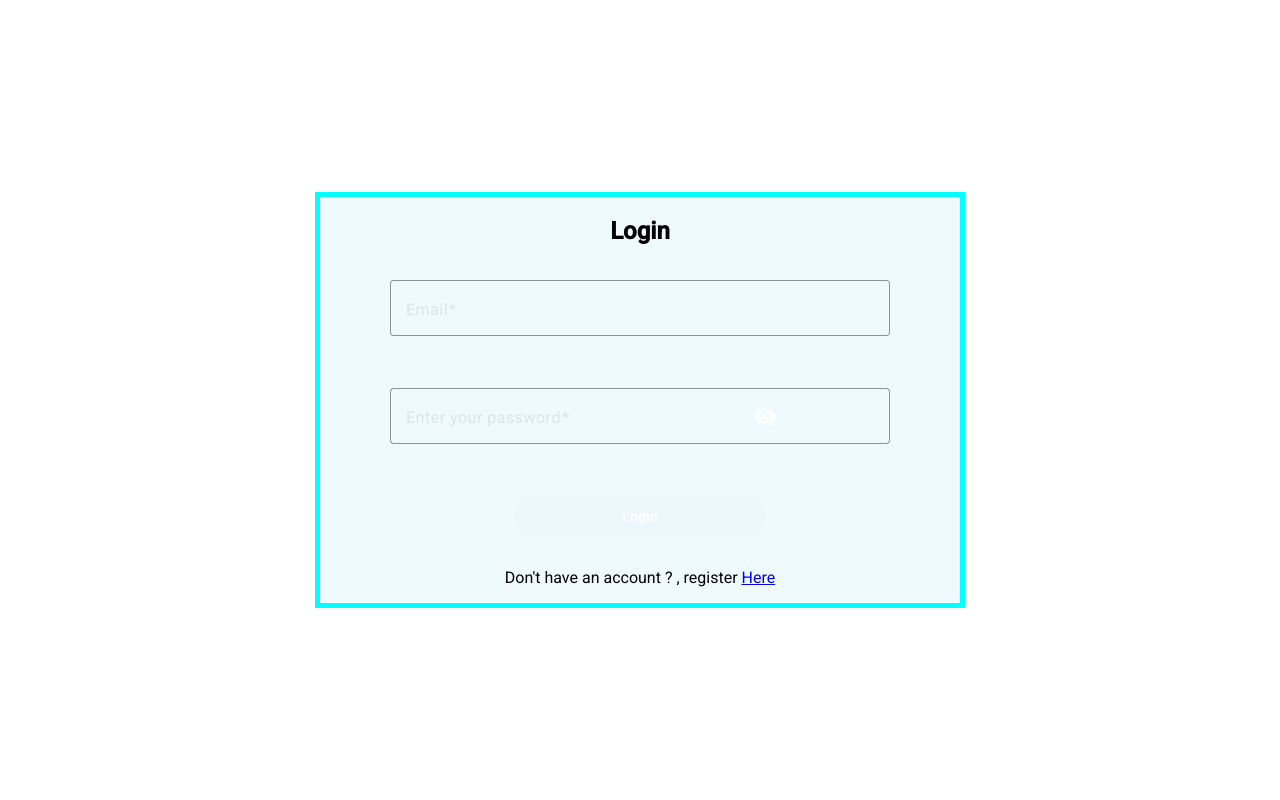
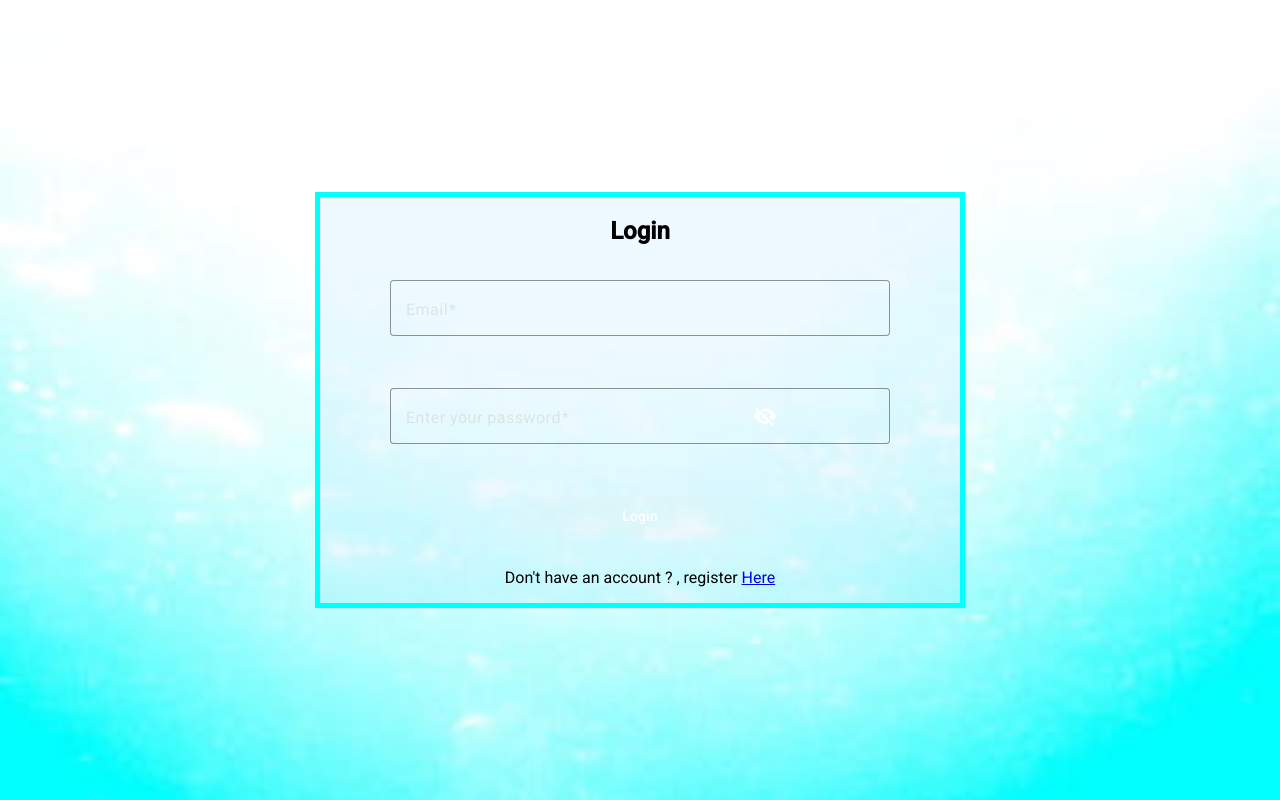
Before and after one commit to dot-ruth/personal-finance-frontend, an Angular app: page /login in a window 1280 px wide. Built offline with nearby package versions, Linux system fonts and the light colour scheme.

Commit message:
FEAT|#5|added background image to the login page

```diff
--- a/src/app/pages/login-page/login-page.component.scss
+++ b/src/app/pages/login-page/login-page.component.scss
@@ -1,5 +1,8 @@
 .container{
+    width: 100%;
     height: 100%;
+    background-image: url("/login_backgound.jpg");
+    background-size: cover;
     display: flex;
     justify-content: center;
     align-items: center;
```
Also changed, not shown: public/login_backgound.jpg (added).
